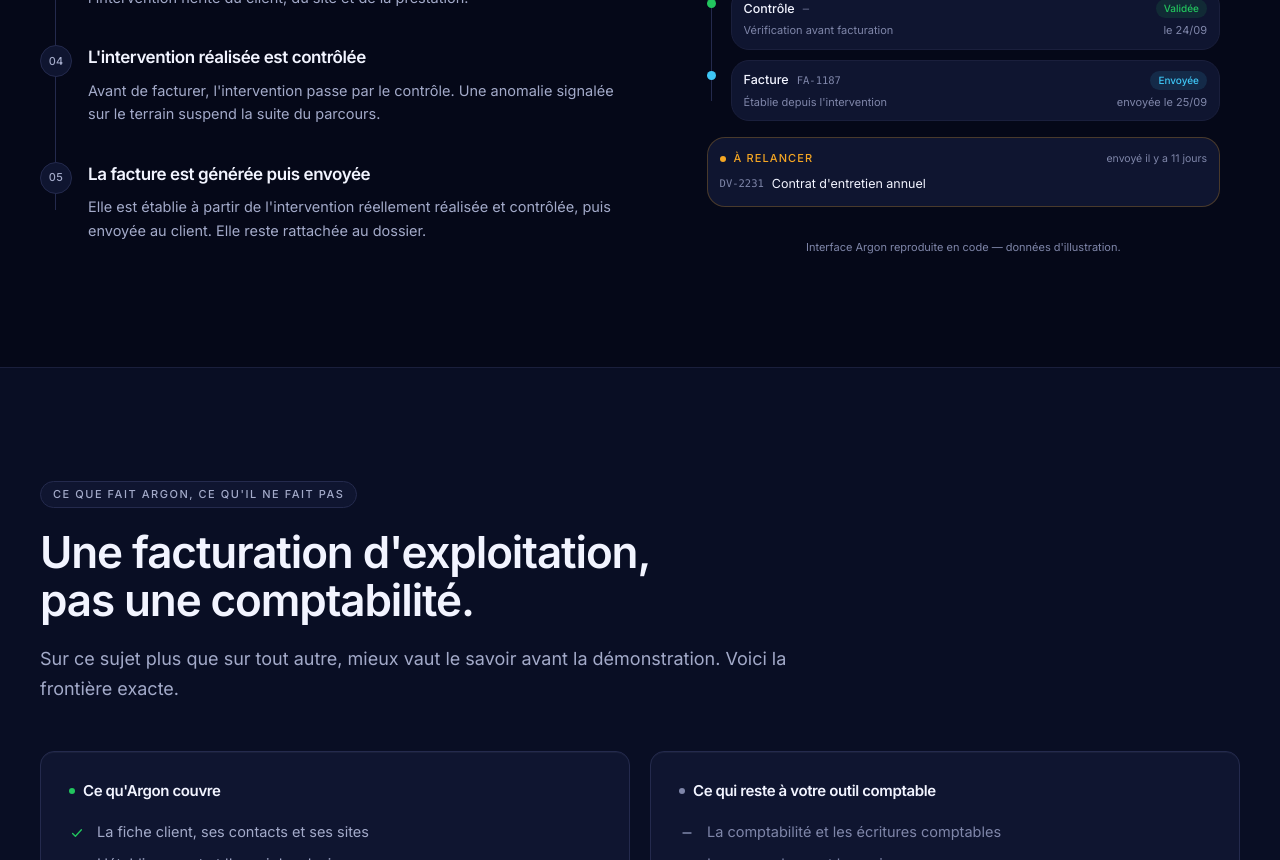
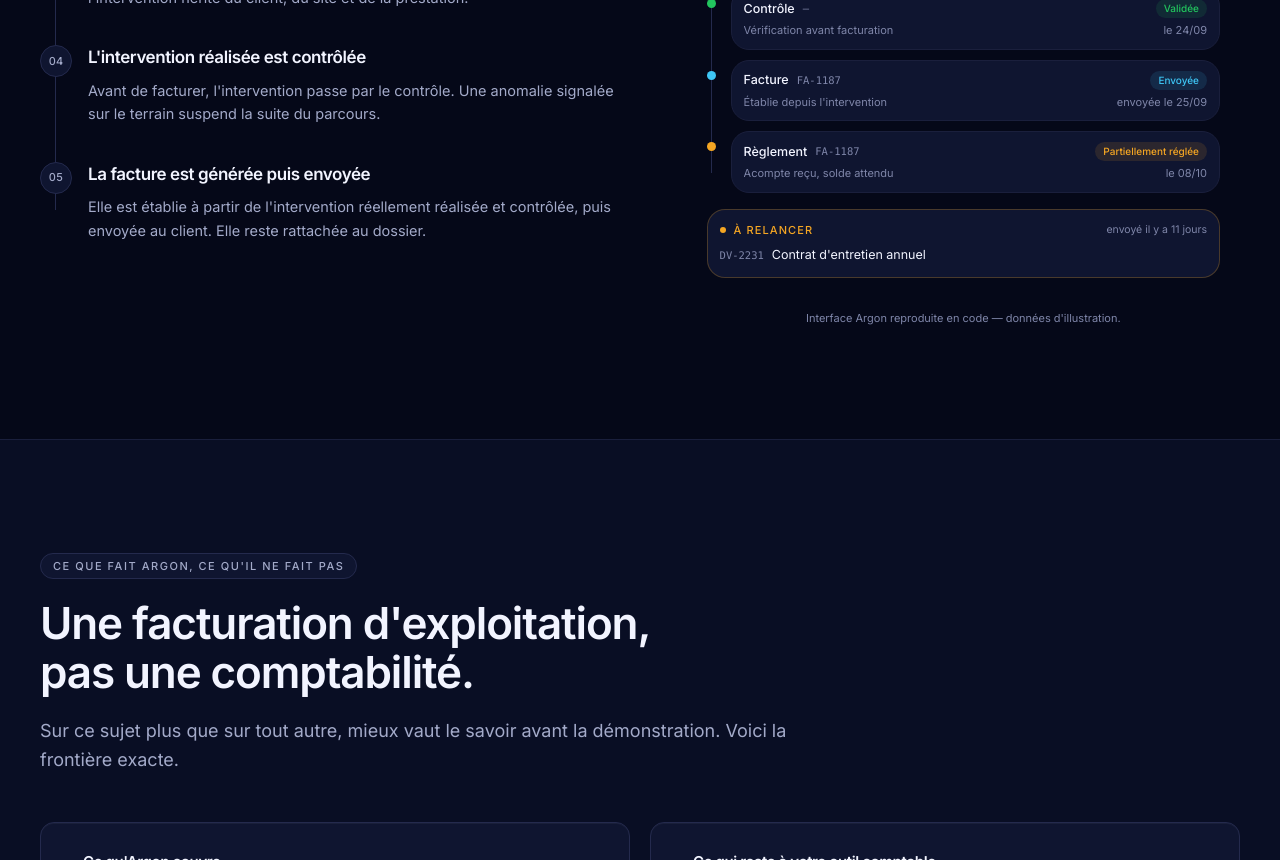
Before and after one commit to chiblimarc-del/argon-site-vitrine, a Next.js app: page /solutions/devis-facturation in a window 1280 px wide. Shown: the part 1360-2220 px from the top of the page. Built offline with nearby package versions, Linux system fonts and the light colour scheme; no server answers.

Commit message:
La maquette de facturation sous-vendait ce que la page affirme

```diff
--- a/src/components/product-ui/BillingPanel.tsx
+++ b/src/components/product-ui/BillingPanel.tsx
@@ -14,24 +14,50 @@
  * sans réponse, intervention, contrôle avant facturation, génération et envoi
  * de la facture.
  *
- * INTERDIT ABSOLU ici — aucune de ces briques n'existe :
- *   · statut « Payée », suivi des règlements, échéances, encaissement
+ * INTERDIT ABSOLU ici :
  *   · TVA, écritures, export comptable, rapprochement bancaire
  *   · recouvrement ou relance de facture automatisés
  *   · « pilotage financier », « comptabilité automatisée »
  *
- * Le fil des statuts s'arrête donc volontairement à « Envoyée ». Ajouter un
- * statut de paiement transformerait cette maquette en fausse promesse.
+ * ─────────────────────────────────────────────────────────────────────────
+ * LA LIMITE A BOUGÉ, ET IL FAUT SAVOIR POURQUOI
+ *
+ * Ce fichier s'arrêtait à « Envoyée », avec ce motif : « ajouter un statut de
+ * paiement transformerait cette maquette en fausse promesse ». C'était juste
+ * au moment où ça a été écrit.
+ *
+ * Ça ne l'est plus. Le contrôle produit du 18/08 a établi que le suivi des
+ * règlements existe — le modèle `Reglement`, et un acompte qui laisse la
+ * facture en « partielle ». La page revendique ce suivi depuis, et porte
+ * désormais un bloc encours deux écrans plus bas. C'est donc l'INVERSE qui
+ * était devenu vrai : la maquette sous-vendait ce que la page affirme.
+ *
+ * ⚠️ « Partiellement réglée » et NON « Payée ». Les deux seraient exacts, mais
+ * « Payée » est ce que montre n'importe quel outil de facturation. L'état
+ * partiel est celui qui prouve qu'on suit vraiment les règlements — et c'est
+ * la situation réelle d'un dirigeant qui attend le solde.
+ *
+ * La règle elle-même n'a pas changé : une maquette ne montre que ce que le
+ * produit fait. Ne pas y ajouter d'échéancier, de relance partie seule, ni
+ * aucun statut que le code ne porte pas.
+ * ─────────────────────────────────────────────────────────────────────────
  * ─────────────────────────────────────────────────────────────────────────
  */
 
-type Etat = "accepte" | "termine" | "valide" | "envoye" | "attente";
+type Etat = "accepte" | "termine" | "valide" | "envoye" | "partiel" | "attente";
 
 const etats: Record<Etat, { libelle: string; pastille: string; puce: string }> = {
   accepte: { libelle: "Accepté", pastille: "bg-ok/12 text-ok", puce: "bg-ok" },
   termine: { libelle: "Terminée", pastille: "bg-ok/12 text-ok", puce: "bg-ok" },
   valide: { libelle: "Validée", pastille: "bg-ok/12 text-ok", puce: "bg-ok" },
   envoye: { libelle: "Envoyée", pastille: "bg-info/12 text-info", puce: "bg-info" },
+  /* Le règlement partiel se signale comme une attente, pas comme un défaut :
+     rien n'est en retard, il manque le solde. La couleur le dit. */
+  partiel: {
+    libelle: "Partiellement réglée",
+    pastille: "bg-warn/12 text-warn",
+    puce: "bg-warn",
+  },
   attente: {
     libelle: "Sans réponse",
     pastille: "bg-warn/12 text-warn",
@@ -74,6 +100,13 @@
     objet: "Établie depuis l'intervention",
     repere: "envoyée le 25/09",
     etat: "envoye",
+  },
+  {
+    ref: "FA-1187",
+    type: "Règlement",
+    objet: "Acompte reçu, solde attendu",
+    repere: "le 08/10",
+    etat: "partiel",
   },
 ];
 
```
